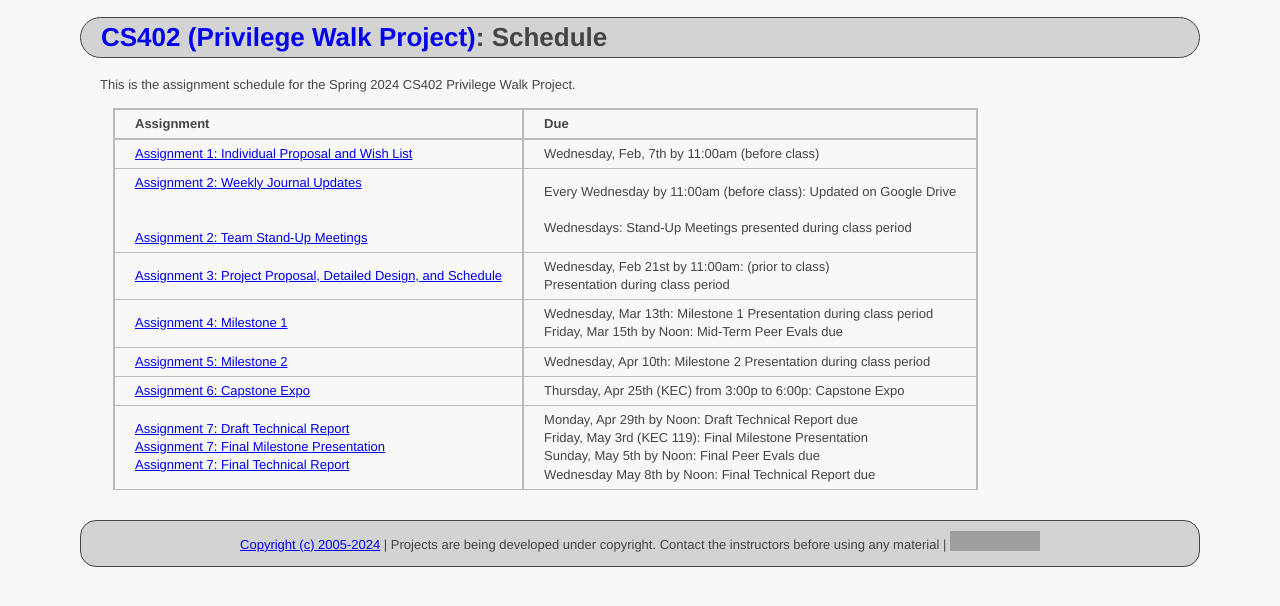
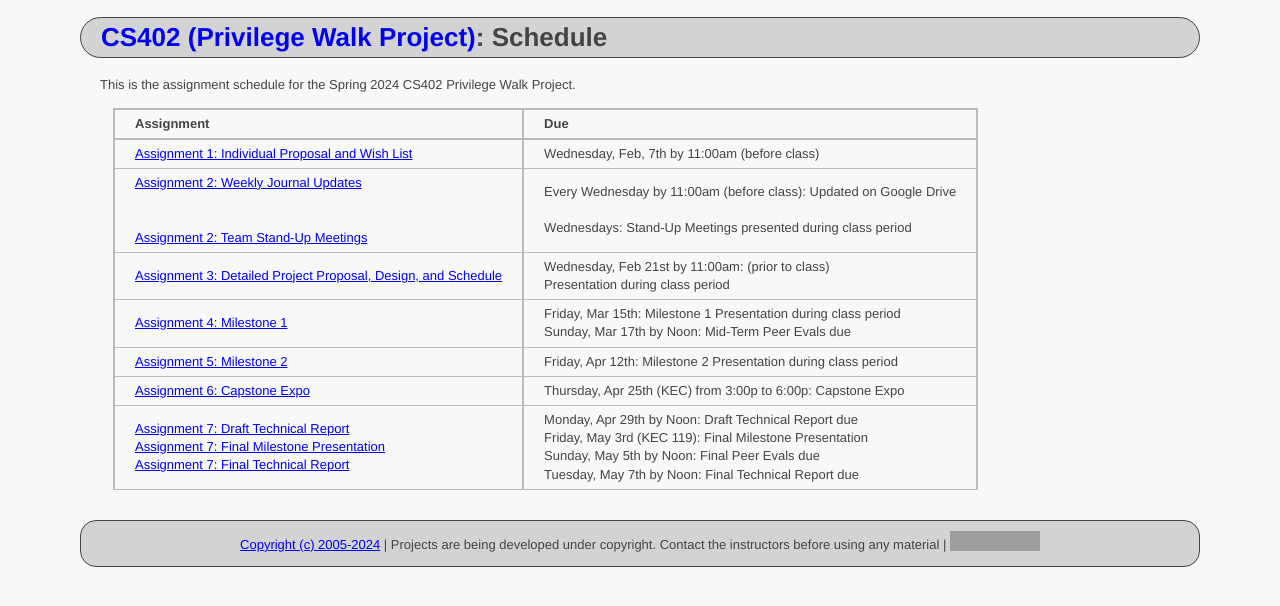
Before and after one commit to ycpcs/cs402-spring2024, a Jekyll site: the page built from projects/Privilege-Walk-Project/schedule.md, in a window 1280 px wide. Shown: the top 606 px of the page. Built offline with Jekyll 4.4.1, drawn with Linux system fonts in a browser that asks for light colours; grey boxes are pictures that could not be loaded.

Commit message:
scheudle edits

```diff
--- a/projects/Privilege-Walk-Project/schedule.md
+++ b/projects/Privilege-Walk-Project/schedule.md
@@ -10,8 +10,8 @@ This is the assignment schedule for the Spring 2024 CS402 Privilege Walk Project
 :--------------|:---------
 [Assignment 1: Individual Proposal and Wish List](../../assign/assign01.html)| Wednesday, Feb, 7th by 11:00am (before class)
 [Assignment 2: Weekly Journal Updates](../../assign/assign02.html)<br><br><br>[Assignment 2: Team Stand-Up Meetings](../../assign/assign02.html) | Every Wednesday by 11:00am (before class): Updated on Google Drive<br><br> Wednesdays: Stand-Up Meetings presented during class period
-[Assignment 3: Project Proposal, Detailed Design, and Schedule](../../assign/assign03.html) | Wednesday, Feb 21st by 11:00am: (prior to class)<br> Presentation during class period
-[Assignment 4: Milestone 1](../../assign/assign04.html) | Wednesday, Mar 13th: Milestone 1 Presentation during class period<br>Friday, Mar 15th by Noon: Mid-Term Peer Evals due
-[Assignment 5: Milestone 2](../../assign/assign05.html) | Wednesday, Apr 10th: Milestone 2 Presentation during class period
+[Assignment 3: Detailed Project Proposal, Design, and Schedule](../../assign/assign03.html) | Wednesday, Feb 21st by 11:00am: (prior to class)<br> Presentation during class period
+[Assignment 4: Milestone 1](../../assign/assign04.html) | Friday, Mar 15th: Milestone 1 Presentation during class period<br>Sunday, Mar 17th by Noon: Mid-Term Peer Evals due
+[Assignment 5: Milestone 2](../../assign/assign05.html) | Friday, Apr 12th: Milestone 2 Presentation during class period
 [Assignment 6: Capstone Expo](../../assign/assign06.html) | Thursday, Apr 25th (KEC) from 3:00p to 6:00p: Capstone Expo
-[Assignment 7: Draft Technical Report](../../assign/finalreport.html) <br> [Assignment 7: Final Milestone Presentation](../../assign/assign07.html)<br>[Assignment 7: Final Technical Report](../../assign/finalreport.html) | Monday, Apr 29th by Noon: Draft Technical Report due<br>Friday, May 3rd (KEC 119): Final Milestone Presentation<br>Sunday, May 5th by Noon: Final Peer Evals due<br>Wednesday May 8th by Noon: Final Technical Report due
+[Assignment 7: Draft Technical Report](../../assign/finalreport.html) <br> [Assignment 7: Final Milestone Presentation](../../assign/assign07.html)<br>[Assignment 7: Final Technical Report](../../assign/finalreport.html) | Monday, Apr 29th by Noon: Draft Technical Report due<br>Friday, May 3rd (KEC 119): Final Milestone Presentation<br>Sunday, May 5th by Noon: Final Peer Evals due<br>Tuesday, May 7th by Noon: Final Technical Report due
```
Also changed, not shown: assign/assign02.md (+1 -1 lines).
